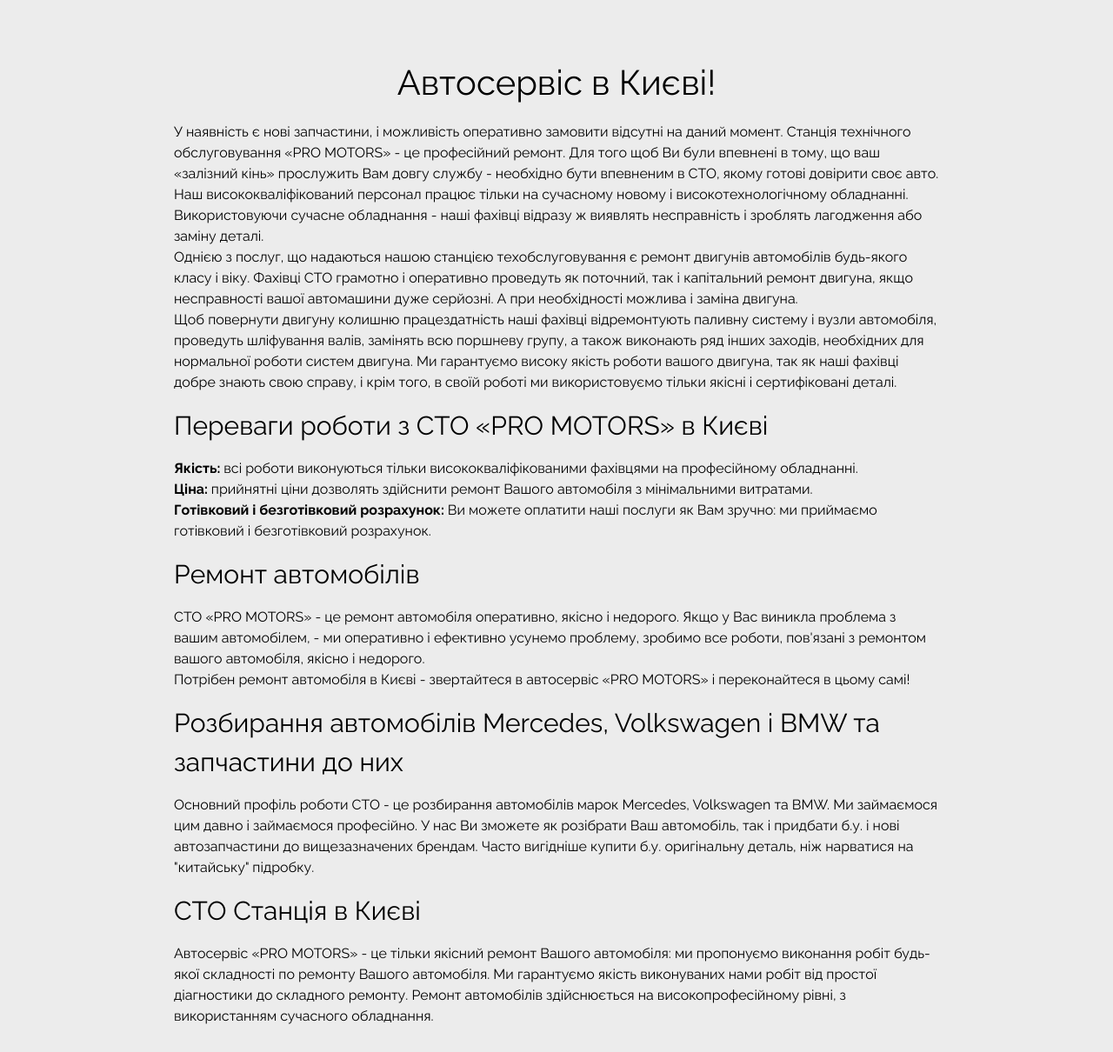
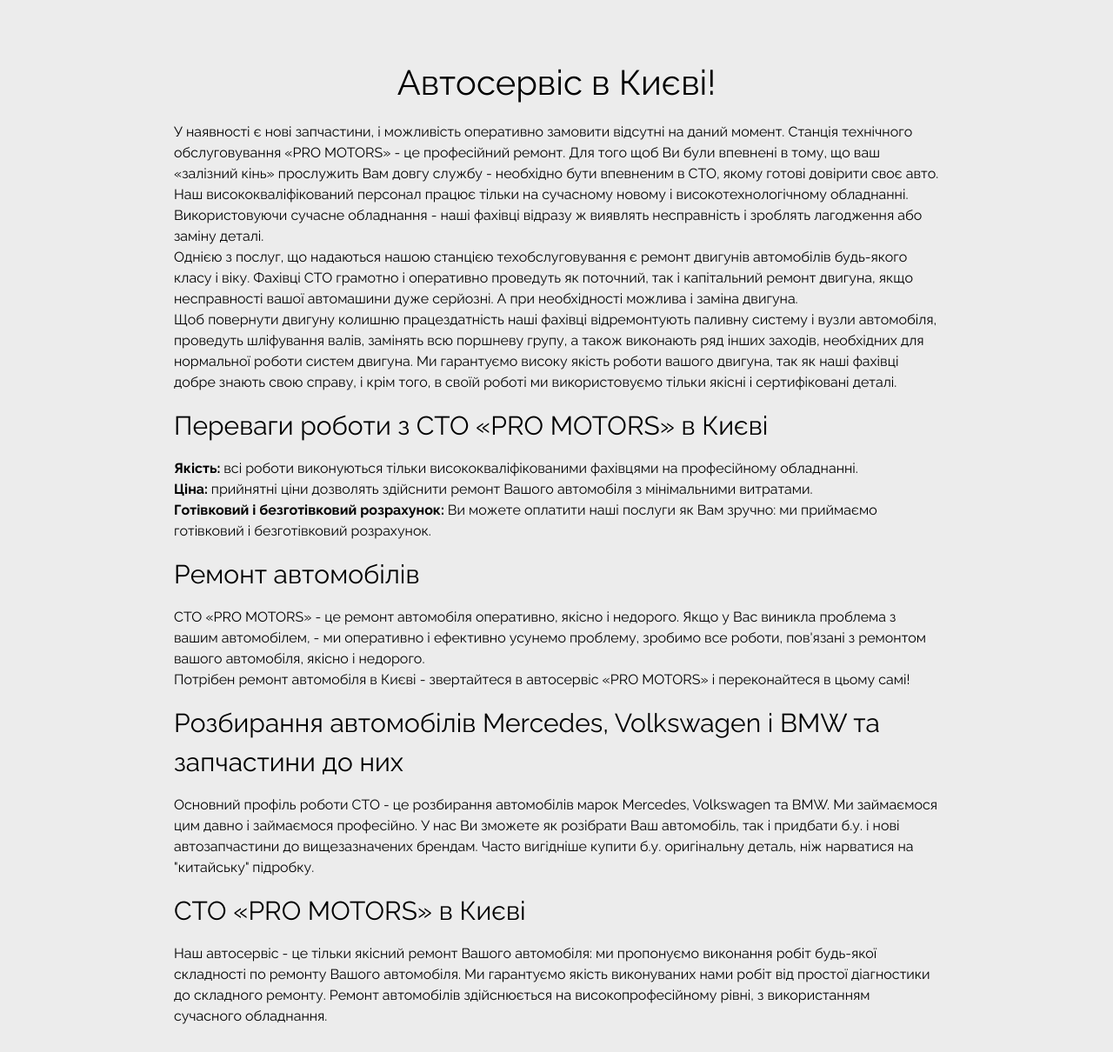
Before and after one commit to 000Admin000/pro-motors.ua, a plain HTML site: page about-us/index.html in a window 1280 px wide. Shown: the part 90-1300 px from the top of the page at 87% size. Drawn offline with Linux system fonts and the light colour scheme.

Commit message:
Update index.html

```diff
--- a/about-us/index.html
+++ b/about-us/index.html
@@ -69,7 +69,7 @@
 		<div class="content">
 			<div class="inner-content">
 				<h1>Автосервіс в Києві!</h1>
-				<p>У наявність є нові запчастини, і можливість оперативно замовити відсутні на даний момент. Станція технічного обслуговування «PRO MOTORS» - це професійний ремонт. Для того щоб Ви були впевнені в тому, що ваш «залізний кінь» прослужить Вам довгу службу - необхідно бути впевненим в СТО, якому готові довірити своє авто. <br>
+				<p>У наявності є нові запчастини, і можливість оперативно замовити відсутні на даний момент. Станція технічного обслуговування «PRO MOTORS» - це професійний ремонт. Для того щоб Ви були впевнені в тому, що ваш «залізний кінь» прослужить Вам довгу службу - необхідно бути впевненим в СТО, якому готові довірити своє авто. <br>
 						Наш висококваліфікований персонал працює тільки на сучасному новому і високотехнологічному обладнанні. Використовуючи сучасне обладнання - наші фахівці відразу ж виявлять несправність і зроблять лагодження або заміну деталі. <br>
 						Однією з послуг, що надаються нашою станцією техобслуговування є ремонт двигунів автомобілів будь-якого класу і віку. Фахівці СТО грамотно і оперативно проведуть як поточний, так і капітальний ремонт двигуна, якщо несправності вашої автомашини дуже серйозні. А при необхідності можлива і заміна двигуна. <br>
 						Щоб повернути двигуну колишню працездатність наші фахівці відремонтують паливну систему і вузли автомобіля, проведуть шліфування валів, замінять всю поршневу групу, а також виконають ряд інших заходів, необхідних для нормальної роботи систем двигуна. Ми гарантуємо високу якість роботи вашого двигуна, так як наші фахівці добре знають свою справу, і крім того, в своїй роботі ми використовуємо тільки якісні і сертифіковані деталі.
@@ -86,8 +86,8 @@
 				</p>
 				<h2>Розбирання автомобілів Mercedes, Volkswagen і BMW та запчастини до них</h2>
 				<p>Основний профіль роботи СТО - це розбирання автомобілів марок Mercedes, Volkswagen та BMW. Ми займаємося цим давно і займаємося професійно. У нас Ви зможете як розібрати Ваш автомобіль, так і придбати б.у. і нові автозапчастини до вищезазначених брендам. Часто вигідніше купити б.у. оригінальну деталь, ніж нарватися на "китайську" підробку.</p>
-				<h2>СТО Станція в Києві</h2>
-				<p>Автосервіс «PRO MOTORS» - це тільки якісний ремонт Вашого автомобіля: ми пропонуємо виконання робіт будь-якої складності по ремонту Вашого автомобіля. Ми гарантуємо якість виконуваних нами робіт від простої діагностики до складного ремонту. Ремонт автомобілів здійснюється на високопрофесійному рівні, з використанням сучасного обладнання.</p>
+				<h2>СТО «PRO MOTORS» в Києві</h2>
+				<p>Наш автосервіс - це тільки якісний ремонт Вашого автомобіля: ми пропонуємо виконання робіт будь-якої складності по ремонту Вашого автомобіля. Ми гарантуємо якість виконуваних нами робіт від простої діагностики до складного ремонту. Ремонт автомобілів здійснюється на високопрофесійному рівні, з використанням сучасного обладнання.</p>
 			</div>
 		</div>
 	<div class="footer">
```
